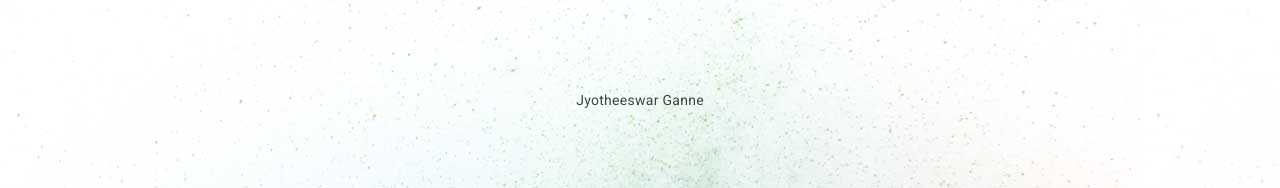
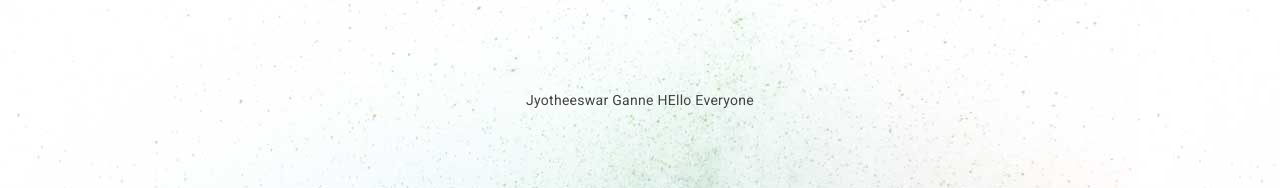
Before and after one commit to Jyotheeswar114/jyotheeswar114.github.io, a plain HTML site: page index.html in a window 1280 px wide. Shown: the top 188 px of the page. Drawn offline with nearby package versions, Linux system fonts and the light colour scheme; files whose address does not match are found by name.

Commit message:
Update index.html

```diff
--- a/index.html
+++ b/index.html
@@ -18,7 +18,7 @@
         <header class="mdl-layout__header mdl-layout__header--waterfall portfolio-header">
             <div class="mdl-layout__header-row portfolio-logo-row">
                 <span class="mdl-layout__title">
-                    <span class="mdl-layout__title">Jyotheeswar Ganne</span>
+                    <span class="mdl-layout__title">Jyotheeswar Ganne HEllo Everyone</span>
                 </span>
             </div>
             <div class="mdl-layout__header-row portfolio-navigation-row mdl-layout--large-screen-only">
```
